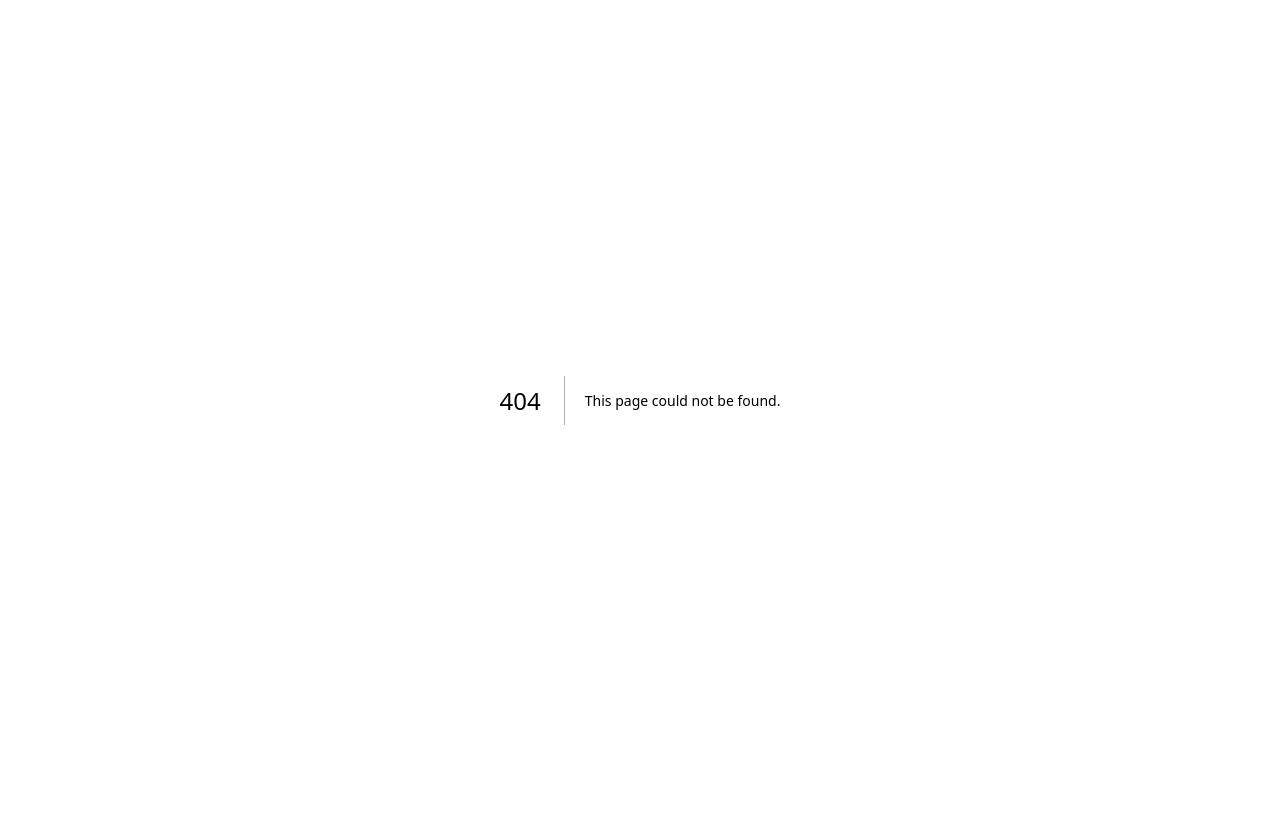
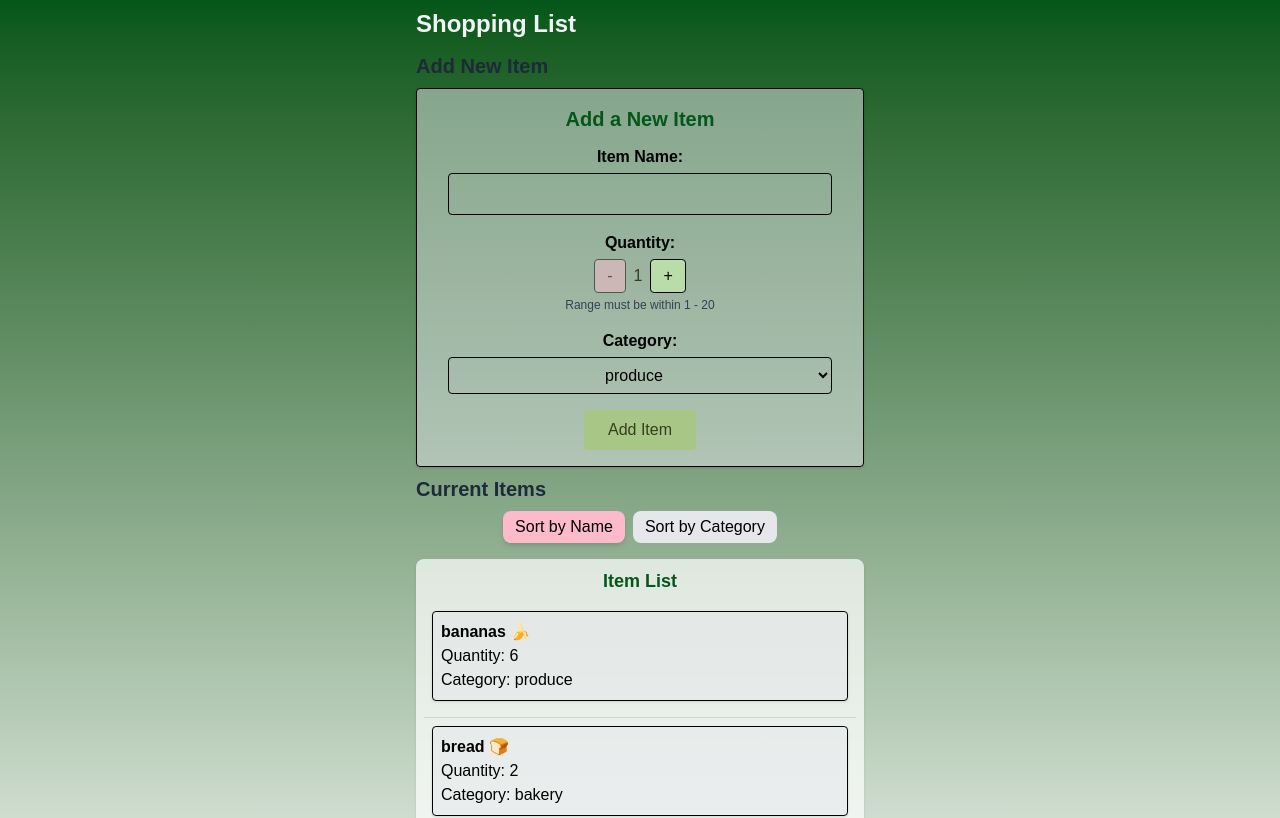
Before and after one commit to yvnmnl/cprg306-assignments, a Next.js app: page /week-7 in a window 1280 px wide. Before the commit this address had no page. Shown: the top 818 px of the page. Built offline with nearby package versions, Linux system fonts and the light colour scheme.

Commit message:
Completed Week 7
Sorry! I realized I never pushed anything which is a big no-no.

```diff
--- a/app/page.js
+++ b/app/page.js
@@ -13,6 +13,7 @@ export default function HomePage() {
           <Link href="/week-4" className="text-[#373d20] hover:underline font-semibold">Go to Week 4 →</Link>
           <Link href="/week-5" className="text-[#373d20] hover:underline font-semibold">Go to Week 5 →</Link>
           <Link href="/week-6" className="text-[#373d20] hover:underline font-semibold">Go to Week 6 →</Link>
+          <Link href="/week-7" className="text-[#373d20] hover:underline font-semibold">Go to Week 7 →</Link>
         </p>
       </div>
     </main>
--- /dev/null
+++ b/app/week-7/item-list.js
@@ -0,0 +1,46 @@
+"use client";
+import React, { useState } from "react";
+import Item from "./item";
+
+function ItemList({ items }) {
+  const [sortBy, setSortBy] = useState("name");
+
+  const sortedItems = [...items].sort((a, b) => {
+    if (sortBy === "name") {
+      return a.name.localeCompare(b.name);
+    } else if (sortBy === "category") {
+      return a.category.localeCompare(b.category);
+    }
+    return 0;
+  });
+
+  return (
+    <section className="mt-2">
+      <header className="flex justify-center gap-2 mb-4">
+        <button onClick={() => setSortBy("name")} className={`px-3 py-1 rounded-lg font-medium transition-colors duration-200 ${sortBy === "name"? "bg-[#FCBACB] text-black shadow-md": "bg-gray-200 text-black hover:bg-[#FDD3DD]"}`}>Sort by Name</button>
+
+        <button onClick={() => setSortBy("category")} className={`px-3 py-1 rounded-lg font-medium transition-colors duration-200 ${sortBy === "category"? "bg-[#FCBACB] text-black shadow-md": "bg-gray-200 text-black hover:bg-[#FDD3DD]"}`}>Sort by Category</button>
+      </header>
+
+      <article className="bg-white/70 rounded-lg shadow-sm p-2">
+        <h3 className="text-lg font-semibold text-[#035718] mb-2 text-center"> Item List        </h3>
+
+        {sortedItems.length === 0 ? (
+          <p className="text-center text-gray-500 italic py-4">
+            No items yet — add your first one!
+          </p>
+        ) : (
+          <ul className="divide-y divide-gray-300">
+            {sortedItems.map((item) => (
+              <li key={item.id} className="p-2 hover:bg-gray-50 transition">
+                <Item {...item} />
+              </li>
+            ))}
+          </ul>
+        )}
+      </article>
+    </section>
+  );
+}
+
+export default ItemList;
--- /dev/null
+++ b/app/week-7/item.js
@@ -0,0 +1,13 @@
+import React from "react";
+
+function Item({ name, quantity, category }) {
+  return (
+    <article className="mb-2 p-2 border rounded shadow-sm bg-gray-200/50 text-black">
+      <p className="font-semibold">{name}</p>
+      <p>Quantity: {quantity}</p>
+      <p>Category: {category}</p>
+    </article>
+  );
+}
+
+export default Item;
--- /dev/null
+++ b/app/week-7/items.json
@@ -0,0 +1,74 @@
+[
+  {
+    "id": "1h2GJKH12gkHG31h1H",
+    "name": "milk, 4 L 🥛",
+    "quantity": 1,
+    "category": "dairy"
+  },
+  {
+    "id": "2KJH3k2j3H1k2J3K1H",
+    "name": "bread 🍞",
+    "quantity": 2,
+    "category": "bakery"
+  },
+  {
+    "id": "3h2KJH3k2j3H1k2J3",
+    "name": "eggs, dozen 🥚",
+    "quantity": 2,
+    "category": "dairy"
+  },
+  {
+    "id": "4k2J3K1H2GJKH12gk",
+    "name": "bananas 🍌",
+    "quantity": 6,
+    "category": "produce"
+  },
+  {
+    "id": "5H1h1H2KJH3k2j3H",
+    "name": "broccoli 🥦",
+    "quantity": 3,
+    "category": "produce"
+  },
+  {
+    "id": "6H1k2J3K1H2GJKH1",
+    "name": "chicken breasts, 1 kg 🍗",
+    "quantity": 1,
+    "category": "meat"
+  },
+  {
+    "id": "7gkHG31h1H2KJH3k",
+    "name": "pasta sauce 🍝",
+    "quantity": 3,
+    "category": "canned goods"
+  },
+  {
+    "id": "8j3H1k2J3K1H2GJK",
+    "name": "spaghetti, 454 g 🍝",
+    "quantity": 2,
+    "category": "dry goods"
+  },
+  {
+    "id": "9H12gkHG31h1H2KJ",
+    "name": "toilet paper, 12 pack 🧻",
+    "quantity": 1,
+    "category": "household"
+  },
+  {
+    "id": "10H3k2j3H1k2J3K1",
+    "name": "paper towels, 6 pack",
+    "quantity": 1,
+    "category": "household"
+  },
+  {
+    "id": "11k2J3K1H2GJKH12",
+    "name": "dish soap 🍽️",
+    "quantity": 1,
+    "category": "household"
+  },
+  {
+    "id": "12GJKH12gkHG31h1",
+    "name": "hand soap 🧼",
+    "quantity": 4,
+    "category": "household"
+  }
+]
--- /dev/null
+++ b/app/week-7/new-item.js
@@ -0,0 +1,94 @@
+"use client";
+import { useState } from "react";
+import React from "react";
+
+export default function NewItem({ onAddItem }) {
+  const [name, setName] = useState("");
+  const [quantity, setQuantity] = useState(1);
+  const [category, setCategory] = useState("produce");
+
+  const decrement = () => {
+    if (quantity > 1) setQuantity(quantity - 1);
+  };
+
+  const increment = () => {
+    if (quantity < 20) setQuantity(quantity + 1);
+  };
+
+  const categories = [
+    "produce",
+    "dairy",
+    "bakery",
+    "meat",
+    "canned goods",
+    "dry goods",
+    "beverages",
+    "snacks",
+    "household",
+    "other",
+  ];
+
+  const handleSubmit = (event) => {
+    event.preventDefault();
+
+    const item = {
+      id: Math.random().toString(36).substr(2, 9),
+      name,
+      quantity,
+      category,
+    };
+
+    // Spread operator for readability (optional but clean)
+    onAddItem({ ...item });
+
+    setName("");
+    setQuantity(1);
+    setCategory("produce");
+  };
+
+  return (
+    <section className="w-full">
+      <article className="mb-2 p-4 border rounded shadow-sm text-black bg-gray-200/50 flex flex-col items-center">
+        <h3 className="text-xl font-semibold text-[#035718] mb-3 text-center">Add a New Item</h3>
+
+        <form onSubmit={handleSubmit} className="flex flex-col items-center w-full max-w-sm space-y-4">
+          <div className="flex flex-col items-center w-full">
+            <label htmlFor="name" className="block mb-1 font-semibold text-center"> Item Name: </label>
+            <input
+              type="text"
+              id="name"
+              value={name}
+              onChange={(e) => setName(e.target.value)}
+              required
+              className="w-full px-3 py-2 border rounded text-center"
+            />
+          </div>
+
+          <div className="flex flex-col items-center w-full">
+            <label htmlFor="quantity" className="block mb-1 font-semibold text-center"> Quantity: </label>
+
+            <div className="flex justify-center items-center space-x-2 mb-1">
+              <button type="button" onClick={decrement} disabled={quantity === 1} className="px-3 py-1 border rounded disabled:opacity-50 disabled:cursor-not-allowed bg-[#FCBACB]"> - </button>
+
+              <p className="font-medium text-[#373d20]">{quantity}</p>
+
+              <button type="button" onClick={increment} disabled={quantity === 20} className="px-3 py-1 border rounded disabled:opacity-50 disabled:cursor-not-allowed bg-[#b9dca9]"> + </button>
+            </div>
+
+            <p className="text-xs text-center text-gray-700">Range must be within 1 - 20</p>
+          </div>
+
+          <div className="flex flex-col items-center w-full">
+            <label htmlFor="category" className="block mb-1 font-semibold text-center"> Category: </label>
+            <select id="category" value={category} onChange={(e) => setCategory(e.target.value)} className="w-full px-3 py-2 border rounded text-center" > {categories.map((cat) => ( <option key={cat} value={cat}> {cat}</option> ))}
+            </select>
+          </div>
+
+          <div className="flex justify-center w-full">
+            <button type="submit" className="bg-[#a8c686] text-[#373d20] px-6 py-2 rounded hover:bg-[#95b566] transition" > Add Item </button>
+          </div>
+        </form>
+      </article>
+    </section>
+  );
+}
--- /dev/null
+++ b/app/week-7/page.js
@@ -0,0 +1,41 @@
+"use client";
+
+import React, {useState} from "react";
+import ItemList from './item-list';
+import NewItem from "./new-item";
+import itemsData from "./items.json";
+
+function Page()
+{
+  const [items,setItems] = useState(itemsData);
+  const handleAddItem = (newItem) =>
+    {
+    setItems([...items, newItem]);
+    };
+
+  return (
+    <main className="flex justify-center min-h-screen py-2 items-start bg-gradient-to-b from-[#035718] via-white to-[#fc9fb1]">
+      <section className="w-full max-w-md flex flex-col">
+        <header>
+          <h1 className="text-2xl font-bold mb-3 text-gray-100">Shopping List</h1>
+        </header>
+
+        <article>
+          <h3 className="text-xl font-semibold text-gray-800 mb-2">Add New Item</h3>
+          <NewItem onAddItem={handleAddItem} />
+        </article>
+
+        <article>
+          <h3 className="text-xl font-semibold text-gray-800 mb-2">Current Items</h3>
+          <ItemList {...{ items }} />
+        </article>
+
+        <footer className="text-center text-sm text-gray-600 mt-4">
+          <p>Items have been added.</p>
+        </footer>
+      </section>
+    </main>
+  );
+}
+
+export default Page;
```
